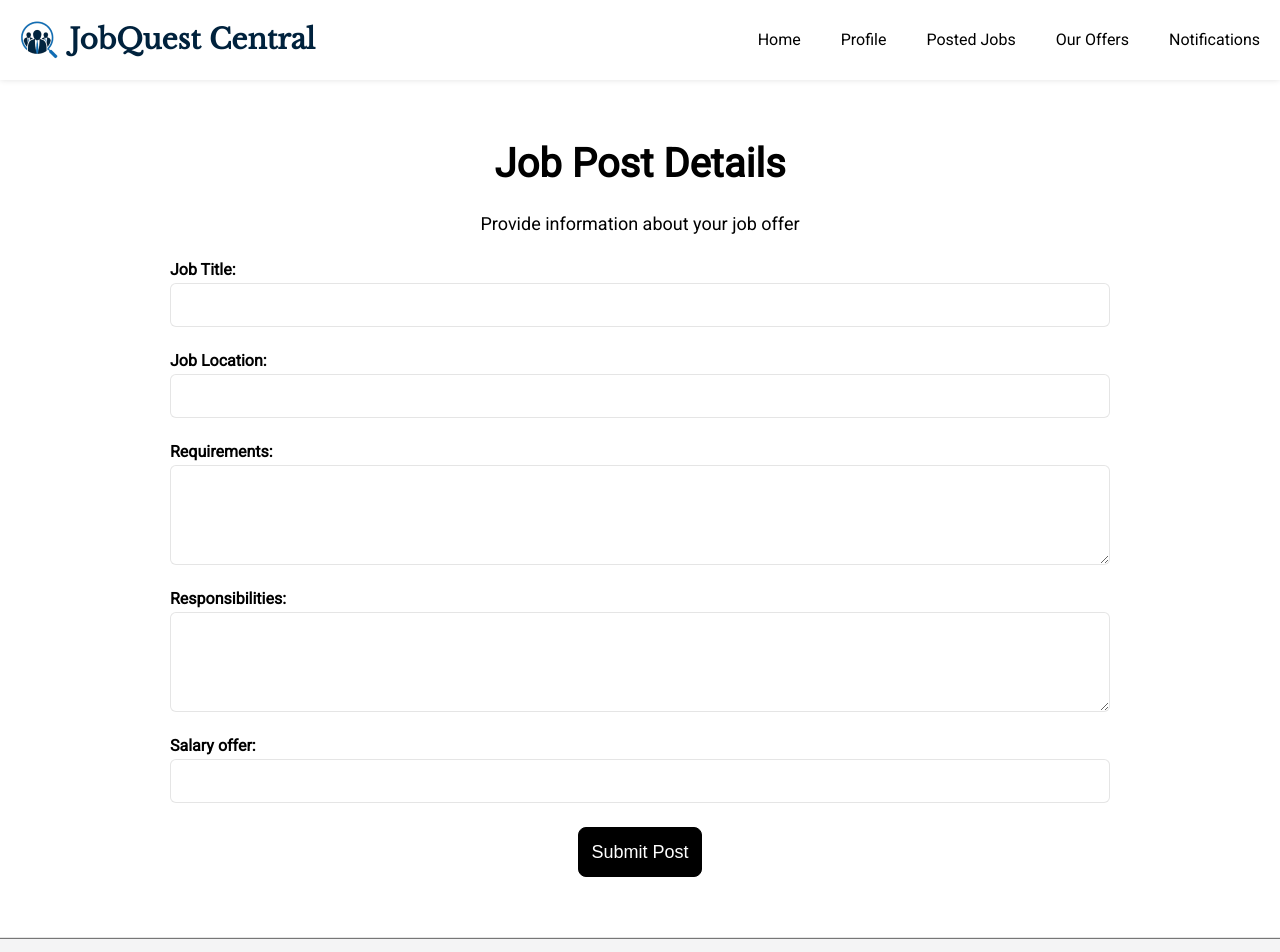
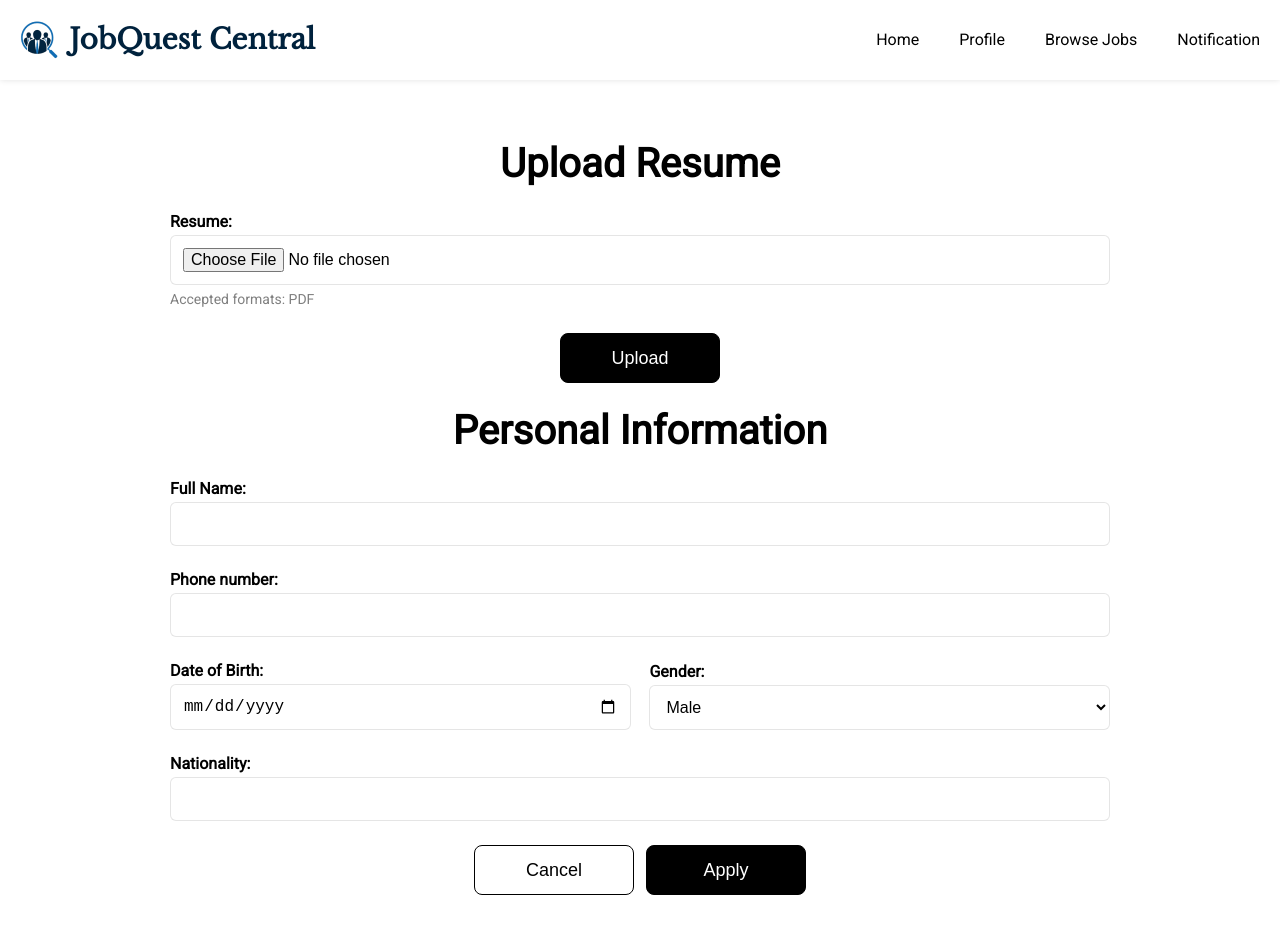
Before and after one commit to G-Jasser/GMC-Final-Project, a React (Vite) app: page / in a window 1280 px wide. Shown: the top 952 px of the page. Built offline with nearby package versions, Linux system fonts and the light colour scheme.

Commit message:
add edit profile section

```diff
--- a/src/App.jsx
+++ b/src/App.jsx
@@ -1,4 +1,5 @@
 import { AppliedToJobsSection } from './components/AppliedToJobsSection'
+import { EditProfileSection } from './components/EditProfileSection'
 import { FindDreamSection } from './components/FindDreamSection'
 import { GeneralFooter } from './components/GeneralFooter'
 import JobBrowserPage from './components/JobBrowserPage'
@@ -6,6 +7,7 @@ import { JobCategoriesSection } from './components/JobCategoriesSection'
 import { JobSearchSection } from './components/JobSearchSection'
 import LandingPage from './components/LandingPage'
 import { NavbarSignedRecruiter } from './components/NavbarSignedRecruiter'
+import { NavbarSignedSeeker } from './components/NavbarSignedSeeker'
 import { NewPostSection } from './components/NewPostSection'
 import { PostedJobsSection } from './components/PostedJobsSection'
 import { ProfileRecruiterMainSec } from './components/ProfileRecruiterMainSec'
@@ -17,8 +19,8 @@ import { RecruiterAboutUsSection } from './components/RecruiterAboutUsSection'
 function App() {
   return (
     <>
-      <NavbarSignedRecruiter/>
-      <NewPostSection/>
+      <NavbarSignedSeeker/>
+      <EditProfileSection/>
       <GeneralFooter />
     </>
   )
--- /dev/null
+++ b/src/components/EditProfileSection.jsx
@@ -0,0 +1,58 @@
+import React from "react";
+import "/src/css/style.css";
+
+export const EditProfileSection = () => {
+    return (
+        <div className="section-container form-container-2 bottom-border max-height-sc min-height-5">
+            <div className="form-style-2 max-width width100p">
+                <div className="title-1">Upload Resume</div>
+                <div className="input-frame">
+                    <label className="text-wrapper">Resume:</label>
+                    <input className="textfield" type="file" />
+                    <p className="text-subtitle">Accepted formats: PDF</p>
+                </div>
+                <div className="btn-ctr">
+                    <button className="button-styled secondary-button btn-wd">
+                        Upload
+                    </button>
+                </div>
+                <div className="title-1">Personal Information</div>
+                <div className="input-frame">
+                    <label className="text-wrapper">Full Name:</label>
+                    <input className="textfield" type="text" />
+                </div>
+                <div className="input-frame">
+                    <label className="text-wrapper">Phone number:</label>
+                    <input className="textfield" type="text" />
+                </div>
+                <div className="double-input-frame">
+                    <div className="input-frame">
+                        <label className="text-wrapper">Date of Birth:</label>
+                        <input className="textfield" type="date" />
+                    </div>
+                    <div className="input-frame">
+                        <label className="text-wrapper">Gender:</label>
+                        <select className="textfield">
+                            <option value="male">Male</option>
+                            <option value="female">Female</option>
+                        </select>
+                    </div>
+                </div>
+                <div className="input-frame">
+                    <label className="text-wrapper">Nationality:</label>
+                    <input className="textfield" type="text" />
+                </div>
+                <div className="btn-ctr">
+                    <div className="double-button-container">
+                        <button className="button-styled primary-button btn-wd">
+                            Cancel
+                        </button>
+                        <button className="button-styled secondary-button btn-wd">
+                            Apply
+                        </button>
+                    </div>
+                </div>
+            </div>
+        </div>
+    );
+};
--- a/src/css/style.css
+++ b/src/css/style.css
@@ -812,3 +812,6 @@
     justify-content: flex-start;
     padding: 0;
 }
+.btn-wd {
+    width: 160px;
+}
```
Also changed, not shown: src/components/SignUpSeeker.jsx (+3 -9 lines).
